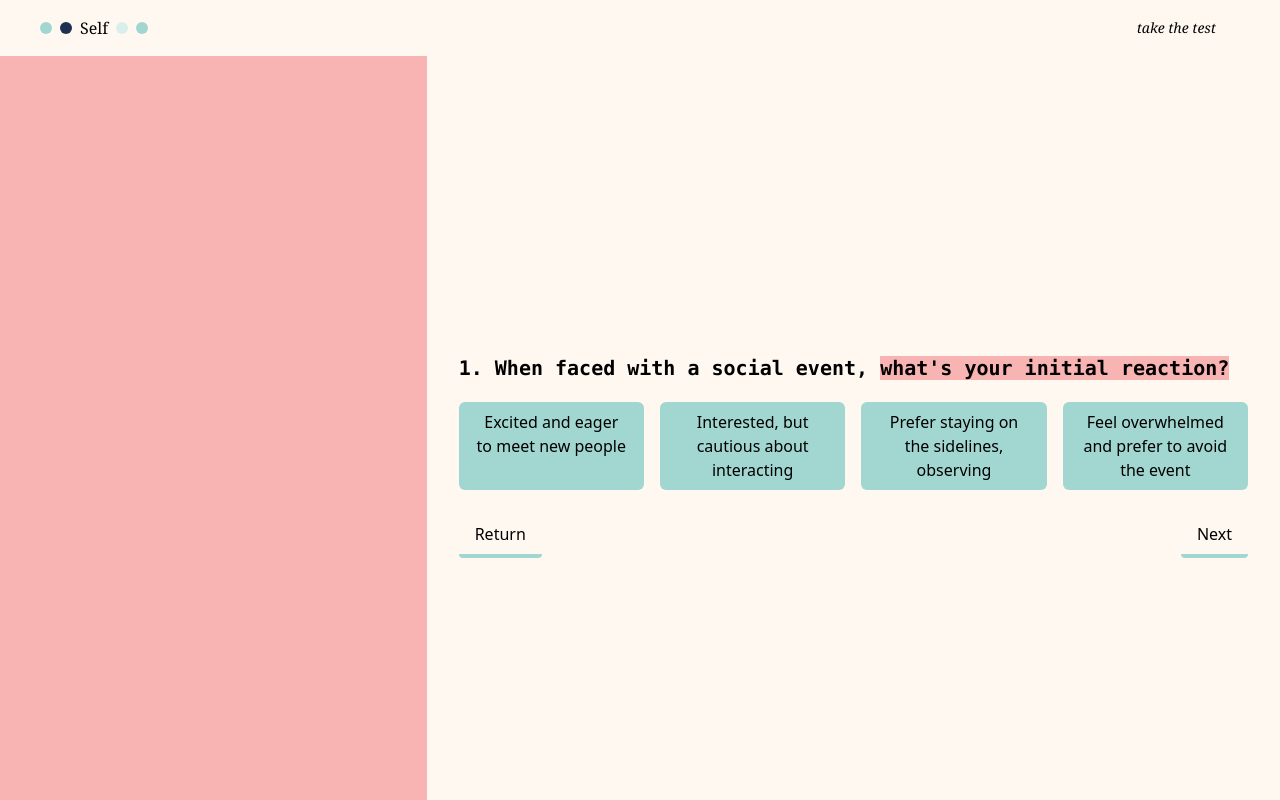
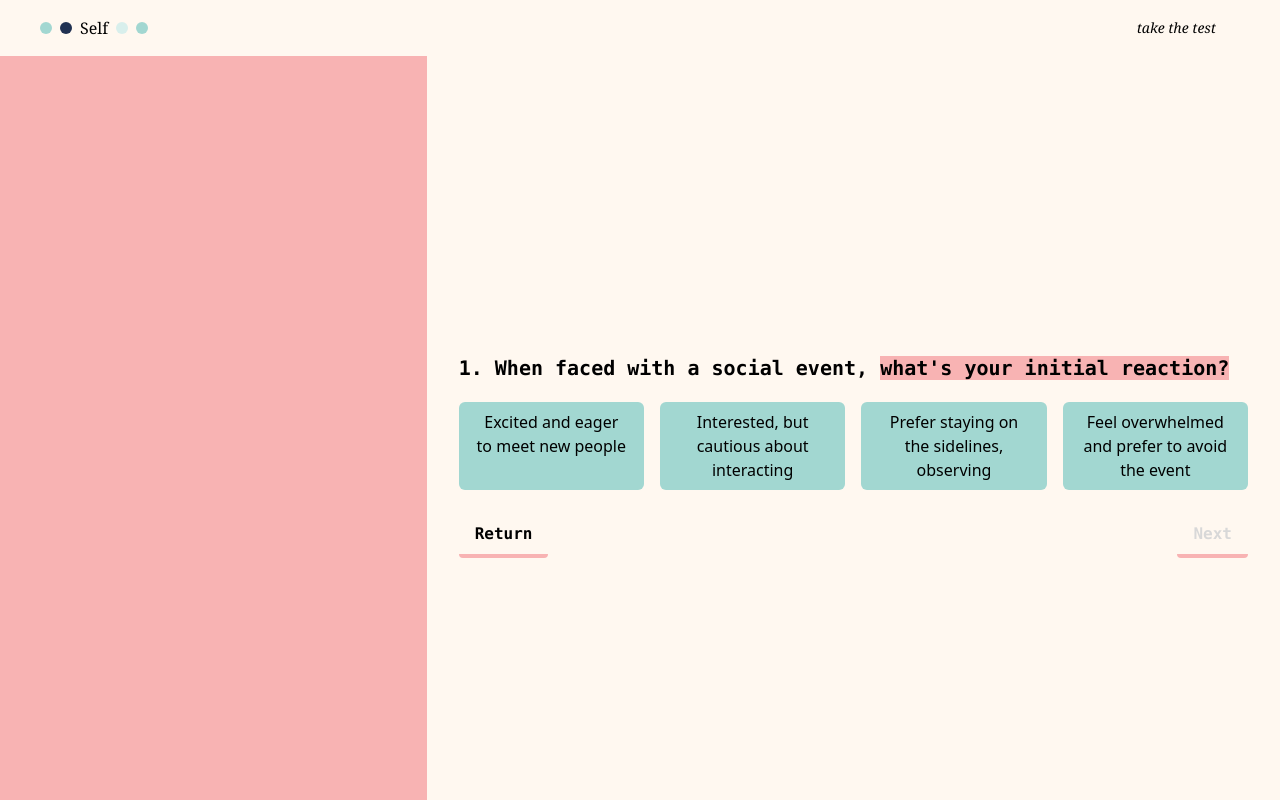
Before and after one commit to senadev42/self, a React (Vite) app in the folder client/: page /starttest in a window 1280 px wide. Both pictures are taken after a click on the button "Begin Test". Built offline with nearby package versions, Linux system fonts and the light colour scheme.

Commit message:
disabling button

```diff
--- a/client/src/components/Button.tsx
+++ b/client/src/components/Button.tsx
@@ -7,11 +7,12 @@ interface ButtonProps {
 export const TestNavButton = ({ label, onClick, disabled }: ButtonProps) => {
   return (
     <button
-      className="border-blueish-100 border-b-4 px-4 py-2 rounded hover:bg-blueish-100 mt-4"
-      onClick={onClick}
-      disabled={disabled}
-    >
-      {label}
-    </button>
+    className={`border-pink border-b-4 px-4 py-2 rounded mt-4 font-mono font-bold ${disabled ? ' text-grey border-grey cursor-not-allowed' : 'hover:bg-pink'}`}
+    onClick={onClick}
+    disabled={disabled}
+  >
+    {label}
+  </button>
+
   );
 };
--- a/client/src/components/DynamicTestComponent.tsx
+++ b/client/src/components/DynamicTestComponent.tsx
@@ -97,6 +97,7 @@ const DynamicTestComponent = ({ questions, setPageState }: Props) => {
             currentQuestionIndex === questions.length - 1 ? "Finish" : "Next"
           }
           onClick={handleNextQuestion}
+          disabled={userAnswers[currentQuestionIndex] == null}
         />
       </div>
     </div>
--- a/client/tailwind.config.js
+++ b/client/tailwind.config.js
@@ -14,6 +14,7 @@ export default {
         150: '#59A8A4',
         200: '#203152'
       },
+      grey: '#D8D8D8',
     },
     extend: {},
   },
```
